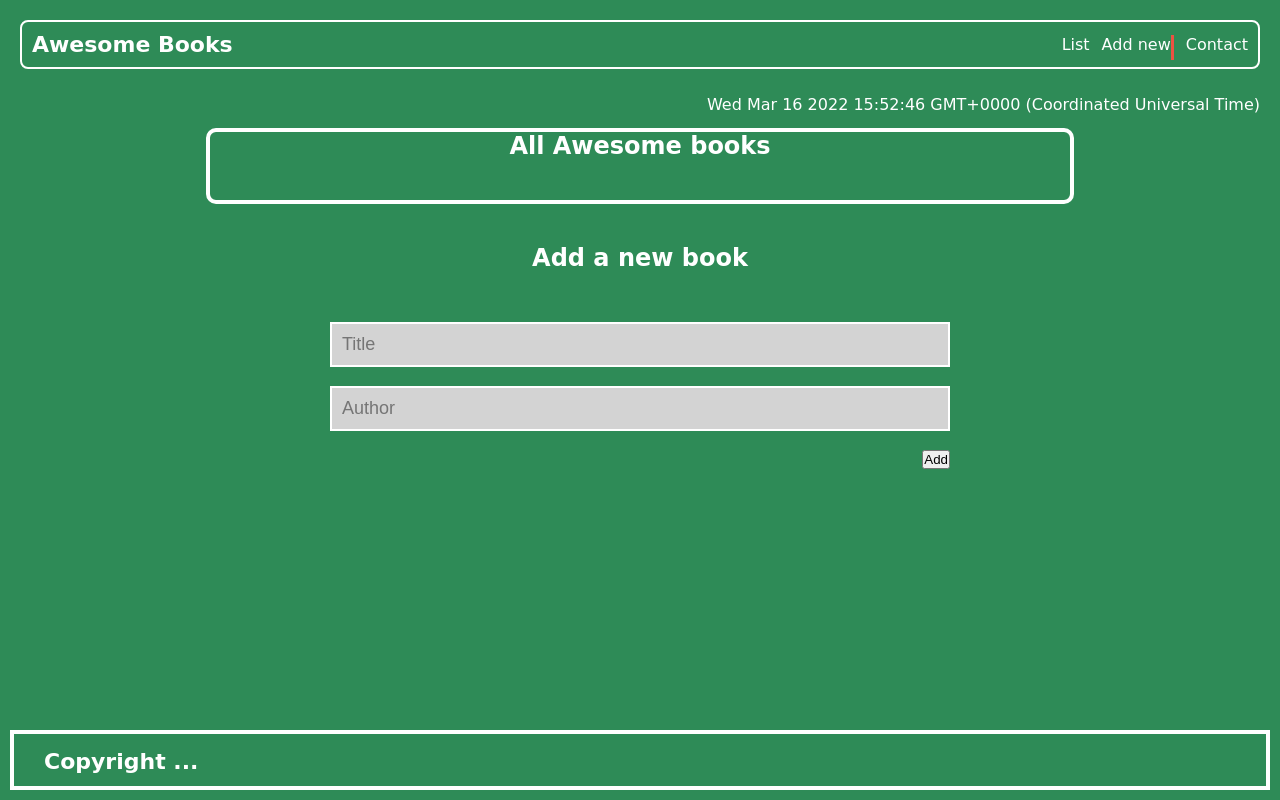
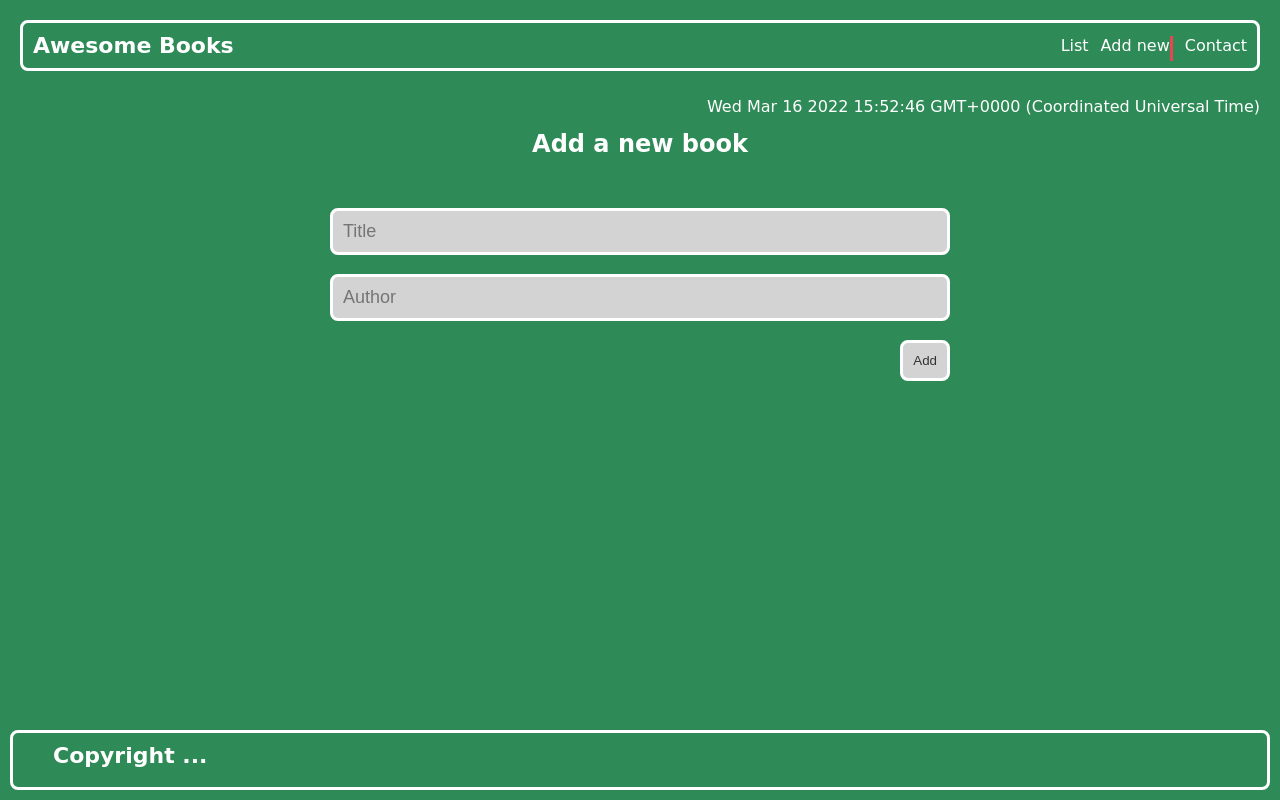
Before and after one commit to OybekKayumov/microverse-m2-awbook, a website: page index.html in a window 1280 px wide. Both pictures are taken after a click on the link "Add new". Drawn offline with Linux system fonts and the light colour scheme.

Commit message:
update html, js, css

```diff
--- a/src/style.css
+++ b/src/style.css
@@ -24,7 +24,7 @@ header {
   align-items: center;
   justify-content: space-between;
   padding: 10px;
-  border: 2px solid #fff;
+  border: 3px solid #fff;
   margin-bottom: 26px;
   border-radius: 8px;
 }
@@ -37,13 +37,11 @@ header {
 
 .home {
   display: none;
-  display: flex;
   flex-direction: column;
   align-items: center;
   margin: 0 auto;
-  border: 4px #fff solid;
   width: 70%;
-  border-radius: 10px;
+  border-radius: 8px;
   margin-bottom: 40px;
 }
 
@@ -58,14 +56,16 @@ header h1 {
 
 .links .active {
   padding-bottom: 6px;
-  border-right: 3px solid #ec5242;
+  border-right: 3px solid #ec4353;
 }
 
 .links a:not(.active):hover {
-  border-right: 4px solid #fff;
+  border-right: 3px solid #fff;
 }
 
 .books-list {
+  border: 3px #fff solid;
+  border-radius: 8px;
   margin: 20px 0;
   width: 100%;
 }
@@ -86,13 +86,26 @@ header h1 {
   background-color: #cd9b9b;
 }
 
+button {
+  cursor: pointer;
+  border: 3px solid #fff;
+  border-radius: 8px;
+  background-color: #d3d3d3;
+  color: #333;
+  padding: 10px;
+  transition: all 0.2s ease-in-out;
+}
+
+button:hover {
+  transform: scale(1.1);
+}
+
 button:active {
   transform: scale(0.9);
 }
 
 .form-container {
   display: none;
-  display: flex;
   flex-direction: column;
   align-items: center;
 }
@@ -105,7 +118,8 @@ form {
 form input {
   width: 100%;
   padding: 10px;
-  border: 2px solid #fff;
+  border: 3px solid #fff;
+  border-radius: 8px;
   background-color: #d3d3d3;
   color: #333;
   font-size: 18px;
@@ -116,7 +130,6 @@ form input {
 }
 
 .contact {
-  display: flex;
   display: none;
   flex-direction: column;
   align-items: center;
@@ -144,7 +157,8 @@ footer {
   right: 0;
   left: 0;
   height: 60px;
-  border: 4px solid #fff;
-  padding: 15px 30px;
+  border: 3px solid #fff;
+  border-radius: 8px;
+  padding: 10px 40px;
   margin: 10px;
 }
```
